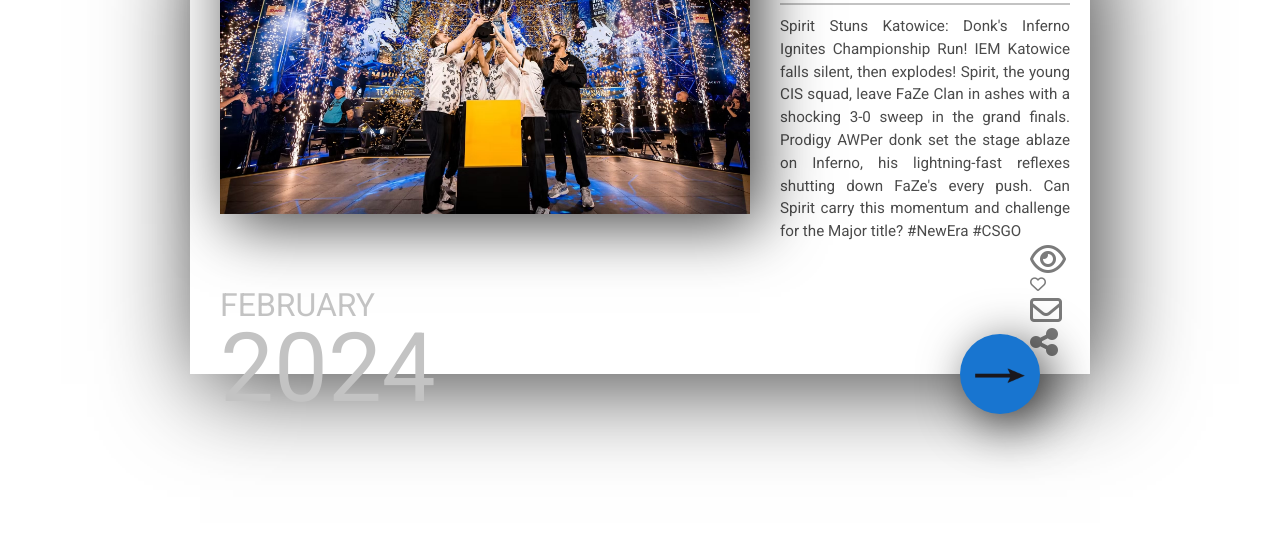
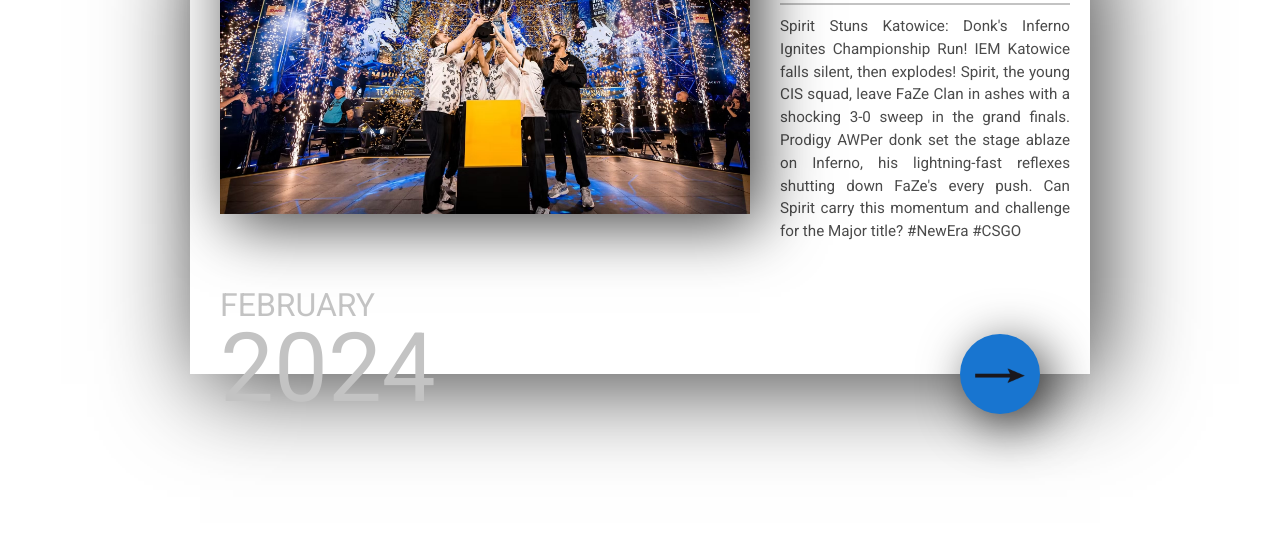
Before and after one commit to EgorMaz230/Game_site_practice, a plain HTML site: page index.html in a window 1280 px wide. Shown: the part 2624-3176 px from the top of the page. Drawn offline with Linux system fonts and the light colour scheme.

Commit message:
2
adaptive

```diff
--- a/index.html
+++ b/index.html
@@ -160,12 +160,12 @@
         IEM Katowice falls silent, then explodes! Spirit, the young CIS squad, leave FaZe Clan in ashes with a shocking 3-0 sweep in the grand finals. Prodigy AWPer donk set the stage ablaze on Inferno, his lightning-fast reflexes shutting down FaZe's every push. Can Spirit carry this momentum and challenge for the Major title? #NewEra #CSGO</p>
     <h5 class="h5sds">2024</h5>
     <h6 class="h6sdf">FEBRUARY</h6>
-    <ul class="ulULUL">
+    <!-- <ul class="ulULUL">
       <li class="LILILI"><i class="fa fa-eye fa-2x"></i></li>
       <li class="LILILI"><i class="fa-regular fa-heart"></i></li>
       <li class="LILILI"><i class="fa fa-envelope-o fa-2x"></i></li>
       <li class="LILILI"><i class="fa fa-share-alt fa-2x"></i></li>
-    </ul>
+    </ul> -->
   </div>
   <div class="fab">
     <img class="imgmgmg" src="./pngwing.com.png" alt="">
--- a/style.css
+++ b/style.css
@@ -3,6 +3,7 @@
     margin: 0;
     border: 0;
     text-decoration: none;
+    /* border: 1px solid #000; */
    }
 
    :focus,:active{outline: none;}
```
